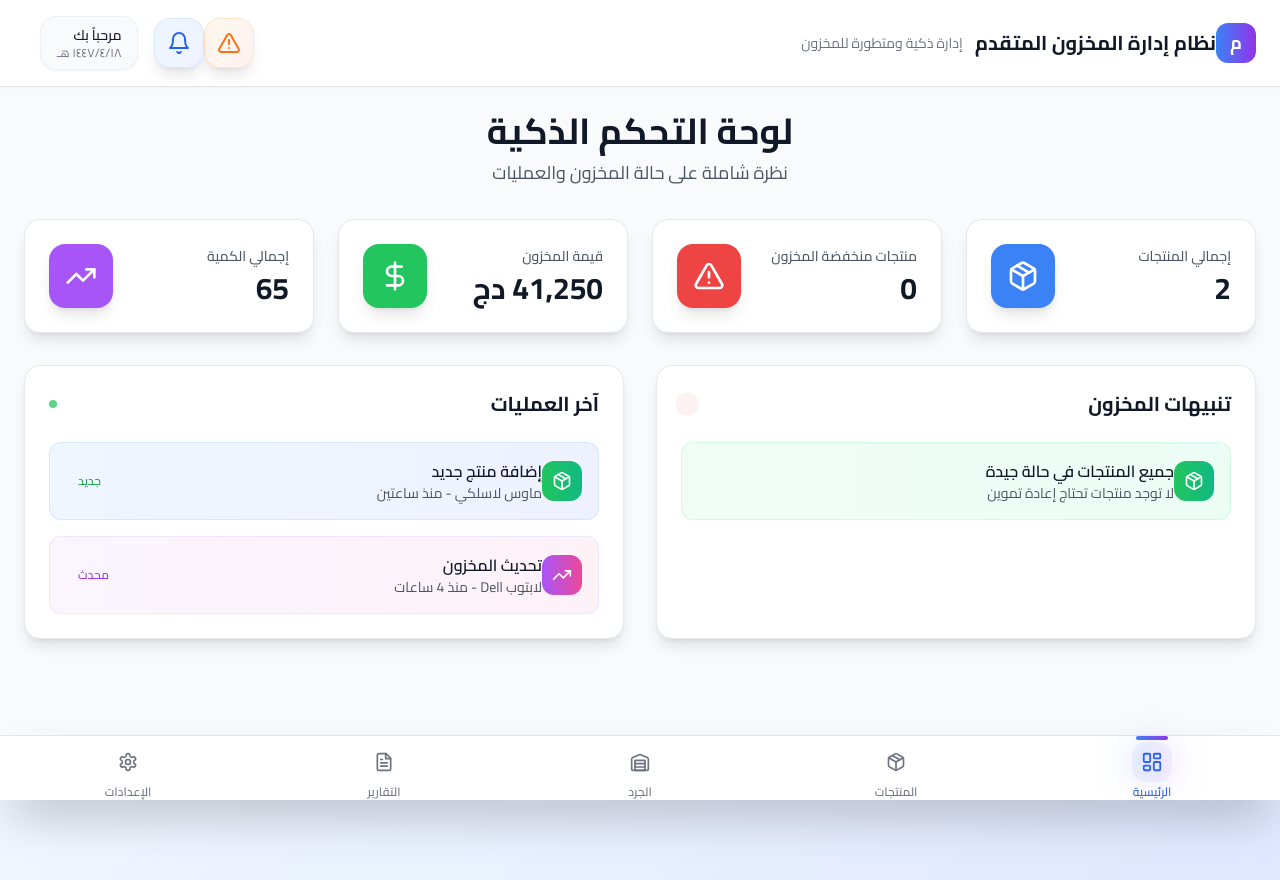
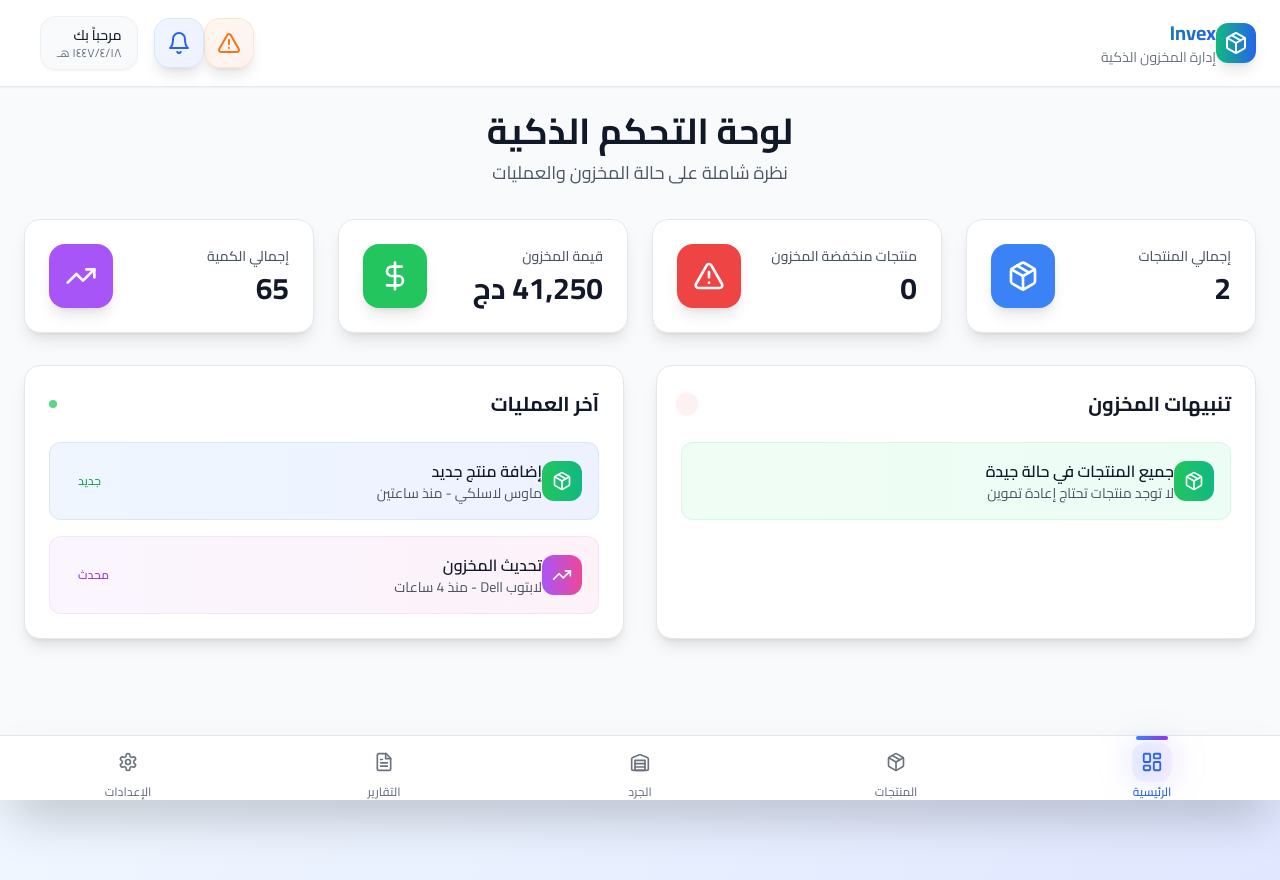
Before and after one commit to adamaisrv/rthfd, a React (Vite) app: page / in a window 1280 px wide. Built offline with nearby package versions, Linux system fonts and the light colour scheme.

Commit message:
Update app name to Invex with better icon

```diff
--- a/index.html
+++ b/index.html
@@ -4,7 +4,7 @@
     <meta charset="UTF-8" />
     <link rel="icon" type="image/svg+xml" href="/vite.svg" />
     <meta name="viewport" content="width=device-width, initial-scale=1.0" />
-    <title>نظام إدارة المخزون</title>
+    <title>Invex - إدارة المخزون</title>
   </head>
   <body>
     <div id="root"></div>
--- a/package.json
+++ b/package.json
@@ -1,5 +1,5 @@
 {
-  "name": "inventory-management-app",
+  "name": "invex",
   "version": "1.0.0",
   "private": true,
   "type": "module",
--- a/src/App.jsx
+++ b/src/App.jsx
@@ -1,5 +1,6 @@
 import React, { useState } from 'react';
 import { BrowserRouter as Router, Routes, Route } from 'react-router-dom';
+import { Package } from 'lucide-react';
 import BottomNavbar from './components/BottomNavbar';
 import NotificationCenter from './components/NotificationCenter';
 import AlertCenter from './components/AlertCenter';
@@ -24,13 +25,15 @@ function App() {
             <div className="flex items-center justify-between px-6 py-4">
               <div className="flex items-center space-x-4">
                 <div className="flex items-center space-x-3">
-                  <div className="w-10 h-10 bg-gradient-to-r from-blue-500 to-purple-600 rounded-xl flex items-center justify-center">
-                    <span className="text-white font-bold text-lg">م</span>
+                  <div className="w-10 h-10 bg-gradient-to-r from-emerald-500 to-blue-600 rounded-xl flex items-center justify-center shadow-lg">
+                    <Package className="h-6 w-6 text-white" />
                   </div>
-                  <h1 className="text-xl font-bold text-gray-900">
-                    نظام إدارة المخزون المتقدم
-                  </h1>
-                  <p className="text-sm text-gray-500">إدارة ذكية ومتطورة للمخزون</p>
+                  <div>
+                    <h1 className="text-xl font-bold bg-gradient-to-r from-emerald-600 to-blue-600 bg-clip-text text-transparent">
+                      Invex
+                    </h1>
+                    <p className="text-sm text-gray-500">إدارة المخزون الذكية</p>
+                  </div>
                 </div>
               </div>
 
```
Also changed, not shown: 1 other file (tests, documents, lock files or other folders).
